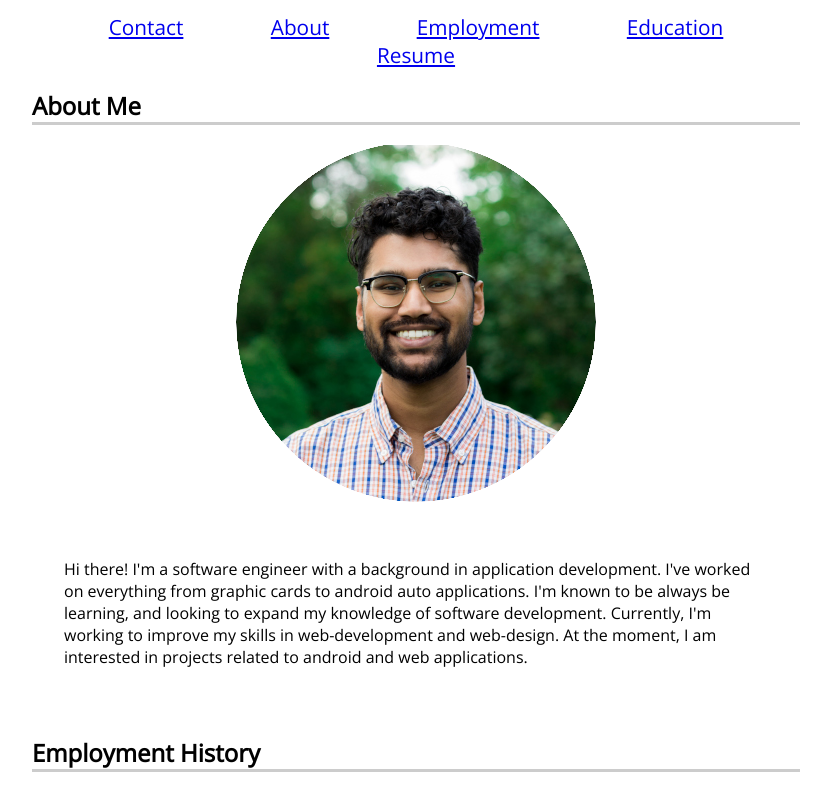
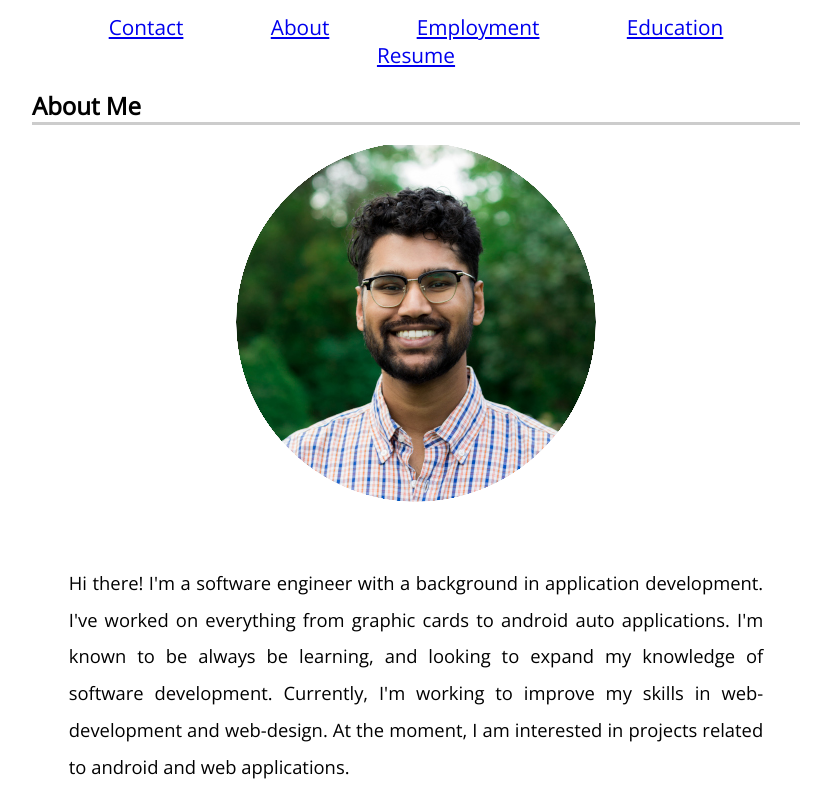
Before and after one commit to alfaiyma/alfaiyma.github.io.backup, a plain HTML site: page index.html in a window 1280 px wide. Shown: the part 133-922 px from the top of the page, without its empty margins (224-1055 px from the left). Drawn offline with nearby package versions, Linux system fonts and the light colour scheme.

Commit message:
Changed 'about' paragraph styling
- Increased size
- Increased line spacing

```diff
--- a/homepage.css
+++ b/homepage.css
@@ -1,9 +1,9 @@
 body {
+    font-family: "Open Sans", sans-serif;
+    font-size: 100%;
     margin-left: 20%;
     margin-right: 20%;
     max-width: 1024px;
-    font-family: "Open Sans", sans-serif;
-    font-size: 100%;
 }
 
 .resume-header {
@@ -70,6 +70,12 @@ body {
     padding: 2em;
 }
 
+#about .details {
+    font-size: 115%;
+    line-height: 200%;
+    text-align: justify;
+}
+
 .section {
     border-bottom: 3px solid #ccc;
 }
```
